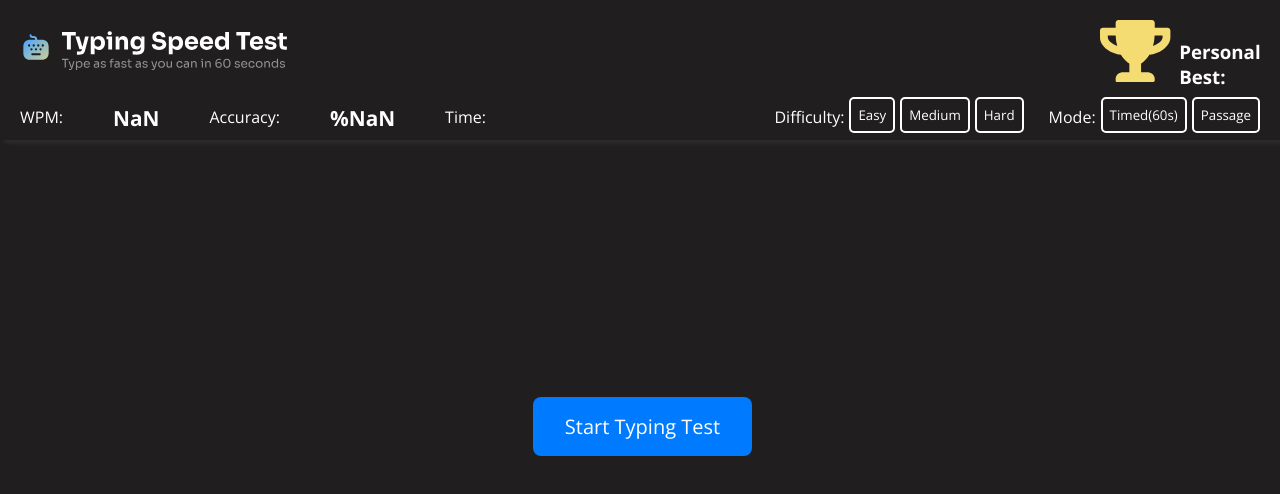
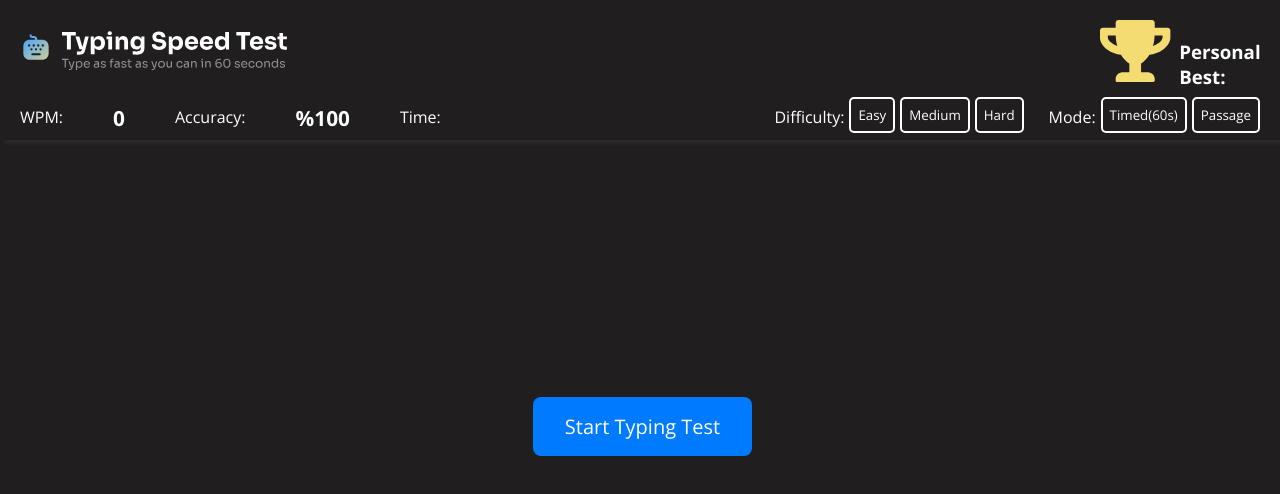
Before and after one commit to busrauflaz/typing-speed-test, a React (Vite) app in the folder typing-speed-test-react/: page / in a window 1280 px wide. Shown: the top 494 px of the page. Built offline with nearby package versions, Linux system fonts and the light colour scheme.

Commit message:
onbesinci

```diff
--- a/typing-speed-test-react/src/App.jsx
+++ b/typing-speed-test-react/src/App.jsx
@@ -21,8 +21,10 @@ function App(){
 
   const[wrongTyped, setWrongTyped] = React.useState(0)
 
-  let isGameStarted = false
 
+  const [isGameOver, setIsGameOver] = React.useState(false)
+
+  const bestWPMRef = React.useRef(localStorage.getItem("bestWPM"))
 
 
   const { seconds, minutes, hours, isRunning,
@@ -40,10 +42,18 @@ function App(){
     const wordsTyped = (pressedKey.length)/5
     let elapsedSeconds = 0
 
-    {mode=="countdown" && (elapsedSeconds = 60-seconds)}
-    {mode=="stopwatch" && (elapsedSeconds= swMinutes*60 + swSeconds)}
+    if (mode=="countdown") {
+      elapsedSeconds = 60-seconds
+    }
+    if(mode=="stopwatch") {
+      elapsedSeconds= swMinutes*60 + swSeconds
+    }
 
-    return Math.round((wordsTyped/elapsedSeconds)*60)
+    if (elapsedSeconds <= 0) return 0
+
+    let newWPM = Math.round((wordsTyped/elapsedSeconds)*60)
+
+    return newWPM
 
   }
 
@@ -67,7 +77,7 @@ function App(){
   function startGame(){
     if(difficulty!="" && mode!=""){
       setShowButton(false)
-      isGameStarted = true
+
       setErrorMessage("")
 
       if(mode=="countdown"){
@@ -87,6 +97,33 @@ function App(){
       setErrorMessage ("Please choose a game mode")
     }
   }
+
+  React.useEffect(()=> {
+    if( pressedKey.length >= text.length && text.length > 0){
+      pause()
+      swPause()
+      setIsGameOver(true)
+    }
+
+    if(seconds==0 && mode=="countdown"){
+      pause()
+      setIsGameOver(true)
+    }
+
+  }, [pressedKey.length, text.length, seconds])
+
+  React.useEffect(()=> {
+    if (isGameOver){
+      const finalWPM = calculateWPM()
+      const currentBest = Number(localStorage.getItem("bestWPM"))
+
+      if(finalWPM>currentBest){
+        localStorage.setItem("bestWPM", finalWPM)
+        bestWPMRef.current = finalWPM
+      }
+    }
+  }, [isGameOver])
+
 
 
   React.useEffect(() => {
@@ -135,7 +172,8 @@ function App(){
 
 
 
-  let accuracy = Math.round(((text.length-wrongTyped)/text.length)*100)
+  let accuracy = text.length > 0 ?
+  Math.round(((text.length-wrongTyped)/text.length)*100) : 100
 
   console.log(wrongTyped)
 
@@ -149,7 +187,7 @@ function App(){
 
              <div id="personal-best">
                 <img src="src/images/icon-personal-best.svg" />
-                <h3>Personal Best: </h3>
+                <h3>Personal Best: {localStorage.getItem("bestWPM")}</h3>
              </div>
          </section>
 
--- a/typing-speed-test-react/src/Header.jsx
+++ b/typing-speed-test-react/src/Header.jsx
@@ -21,10 +21,11 @@ function Header(props){
                 "accuracy",
                 props.mode == "countdown" && props.countdown.minutes!=1 && props.countdown.seconds>10 && "yellow",
                 !props.showButton && props.mode == "countdown" && props.countdown.seconds<=10 && props.countdown.minutes!=1 && "red")}>
-                {!props.showButton && props.mode == "countdown" &&
+
+                { props.mode == "countdown" &&
                 `${props.countdown.minutes}:${props.countdown.seconds}` }
 
-                {!props.showButton && props.mode == "stopwatch" &&
+                {props.mode == "stopwatch" &&
                 `${props.stopwatch.minutes}:${props.stopwatch.seconds}` }
                 </p>
 
```
